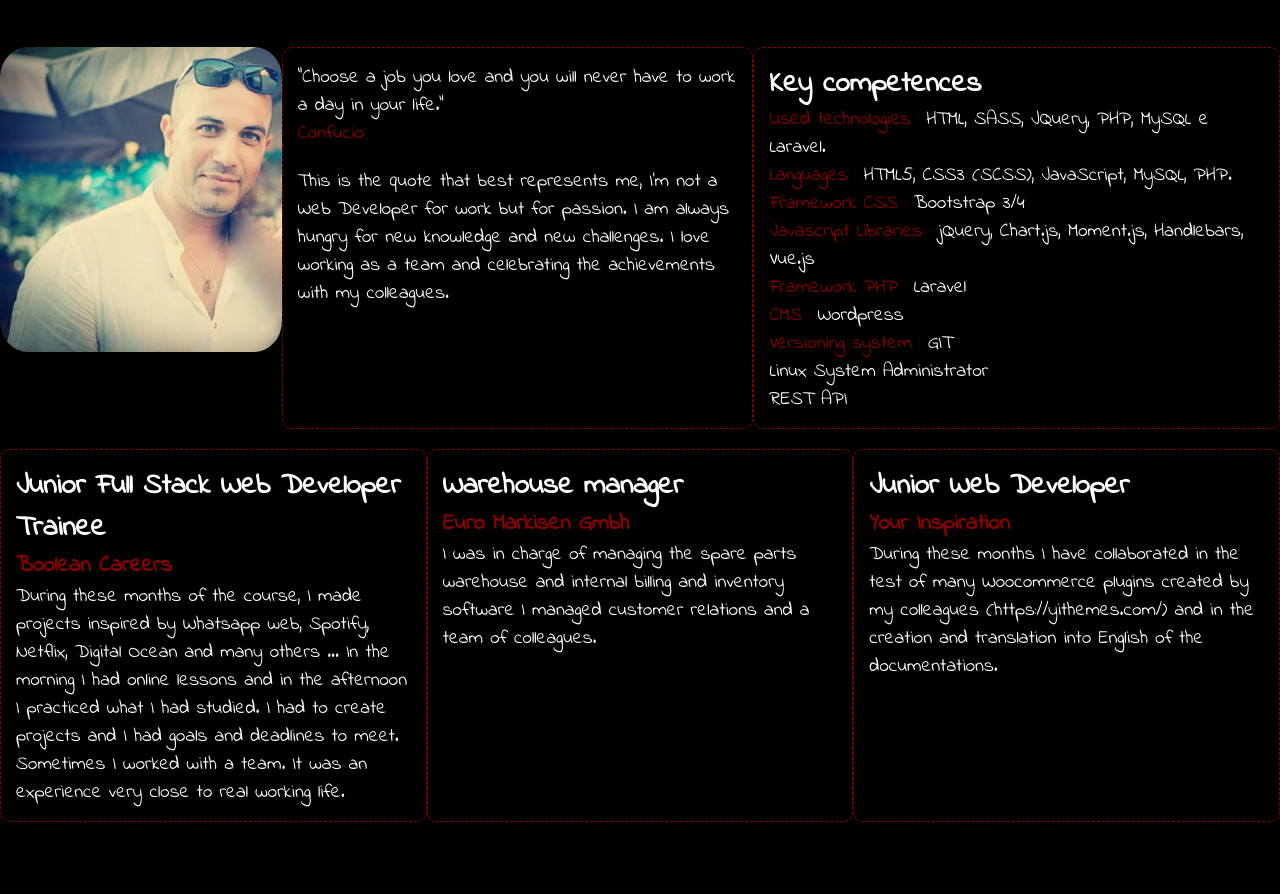
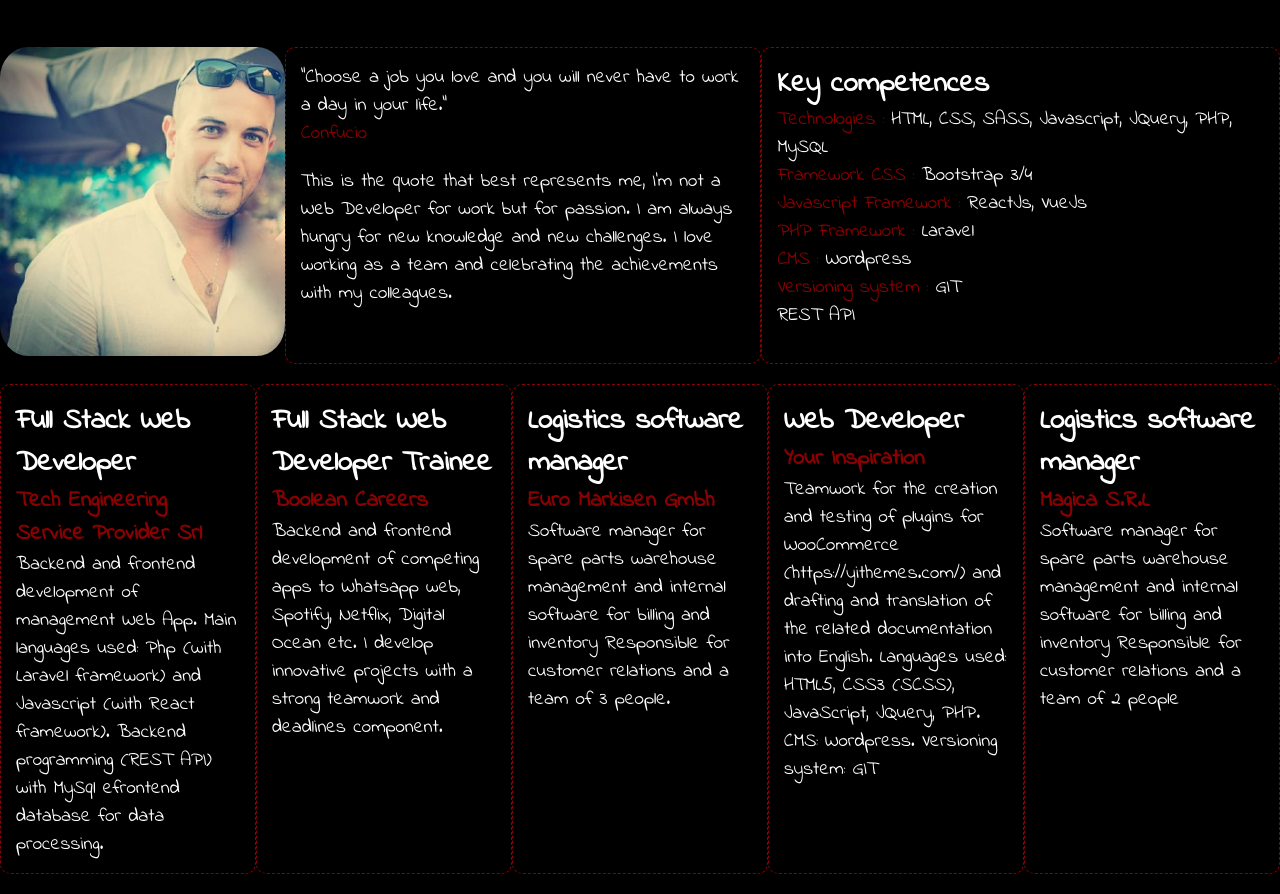
Before and after one commit to corradoct/portfolio, a website: page about.html in a window 1280 px wide. Shown: the part 143-1037 px from the top of the page. Before the commit the page ends 985 px from the top, so only its background shows below. Drawn offline with nearby package versions, Linux system fonts and the light colour scheme.

Commit message:
Update about.html

```diff
--- a/about.html
+++ b/about.html
@@ -73,14 +73,12 @@
         <div class="col tech">
           <h2>Key competences</h2>
           <ul>
-            <li> <span> Used technologies : </span> HTML, SASS, JQuery, PHP, MySQL e Laravel.</li>
-            <li> <span> Languages : </span> HTML5, CSS3 (SCSS), JavaScript, MySQL, PHP.</li>
+            <li> <span> Technologies : </span> HTML, CSS, SASS, Javascript, JQuery, PHP, MySQL</li>
             <li> <span> Framework CSS : </span> Bootstrap 3/4</li>
-            <li> <span> Javascript Libraries : </span> jQuery, Chart.js, Moment.js, Handlebars, Vue.js</li>
-            <li> <span> Framework PHP : </span> Laravel</li>
+            <li> <span> Javascript Framework : </span> ReactJs, VueJs</li>
+            <li> <span> PHP Framework : </span> Laravel</li>
             <li> <span> CMS : </span> Wordpress</li>
             <li> <span> Versioning system : </span> GIT</li>
-            <li>Linux System Administrator</li>
             <li>REST API</li>
           </ul>
         </div>
@@ -88,34 +86,50 @@
 
       <div class="row down">
         <div class="col esp">
-          <h2>Junior Full Stack Web Developer Trainee</h2>
-          <h3>Boolean Careers</h3>
-          <p>During these months of the course, I made projects inspired by
-            Whatsapp web, Spotify, Netflix, Digital Ocean and many others ...
-            In the morning I had online lessons and in the afternoon I
-            practiced what I had studied.
-            I had to create projects and I had goals and deadlines to meet.
-            Sometimes I worked with a team.
-            It was an experience very close to real working life.
+          <h2>Full Stack Web Developer</h2>
+          <h3>Tech Engineering Service Provider Srl</h3>
+          <p>
+            Backend and frontend development of management Web App.
+            Main languages used: Php (with Laravel framework) and Javascript (with React framework).
+            Backend programming (REST API) with MySql efrontend database for data processing.
           </p>
         </div>
 
         <div class="col esp">
-          <h2>Warehouse manager</h2>
-          <h3>Euro Markisen Gmbh</h3>
-          <p>I was in charge of managing the spare parts warehouse and
-            internal billing and inventory software
-            I managed customer relations and a team of colleagues.
+          <h2>Full Stack Web Developer Trainee</h2>
+          <h3>Boolean Careers</h3>
+          <p>
+            Backend and frontend development of competing apps to Whatsapp web, Spotify, Netflix, Digital Ocean etc.
+            I develop innovative projects with a strong teamwork and deadlines component.
           </p>
         </div>
 
         <div class="col esp">
-          <h2>Junior Web Developer</h2>
+          <h2>Logistics software manager</h2>
+          <h3>Euro Markisen Gmbh</h3>
+          <p>
+            Software manager for spare parts warehouse management and internal software for billing and inventory
+            Responsible for customer relations and a team of 3 people.
+          </p>
+        </div>
+
+        <div class="col esp">
+          <h2>Web Developer</h2>
           <h3>Your Inspiration</h3>
-          <p>During these months I have collaborated in the test of many
-            Woocommerce plugins created by my colleagues
-            (https://yithemes.com/) and in the creation and translation into
-            English of the documentations.
+          <p>
+            Teamwork for the creation and testing of plugins for WooCommerce (https://yithemes.com/) and drafting and translation of the related documentation into English.
+            Languages used: HTML5, CSS3 (SCSS), JavaScript, JQuery, PHP.
+            CMS: Wordpress.
+            Versioning system: GIT
+          </p>
+        </div>
+
+        <div class="col esp">
+          <h2>Logistics software manager</h2>
+          <h3>Magica S.R.L</h3>
+          <p>
+            Software manager for spare parts warehouse management and internal software for billing and inventory
+            Responsible for customer relations and a team of 2 people
           </p>
         </div>
       </div>
```
